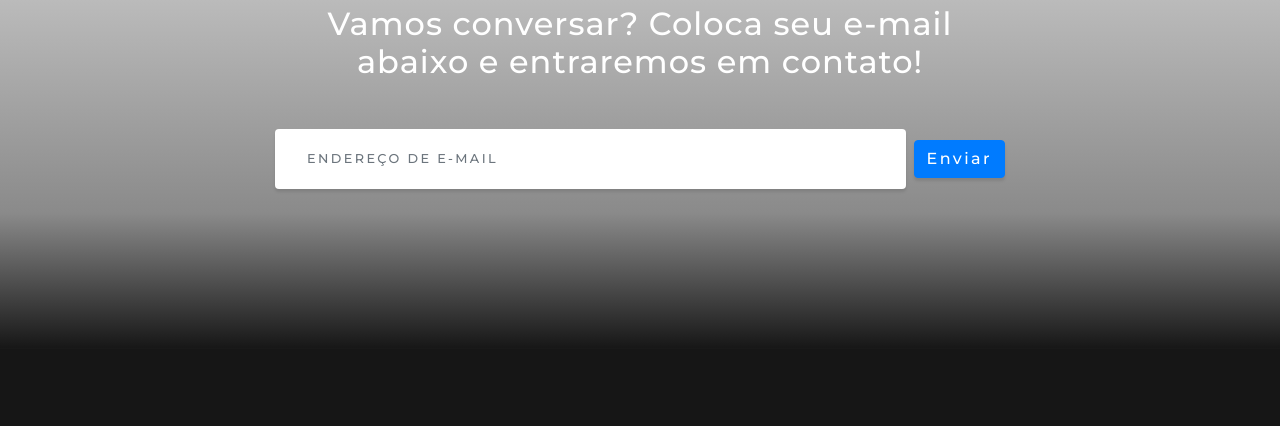
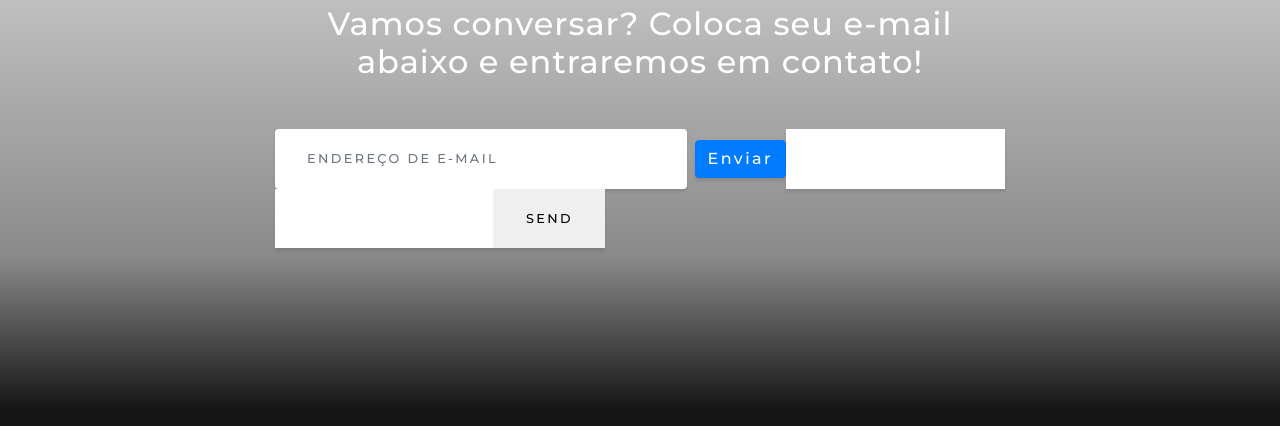
Before and after one commit to gm-compliance/gm-compliance.github.io, a website with bundled scripts: page index.html in a window 1280 px wide. Shown: the part 4729-5155 px from the top of the page. Built offline with nearby package versions, Linux system fonts and the light colour scheme; files whose address does not match are found by name.

Commit message:
Update index.html

```diff
--- a/index.html
+++ b/index.html
@@ -197,6 +197,10 @@
           <form class="form-inline d-flex">
             <input type="email" class="form-control flex-fill mr-0 mr-sm-2 mb-3 mb-sm-0" id="inputEmail" placeholder="Endereço de e-mail">
             <button type="submit" class="btn btn-primary mx-auto">Enviar</button>
+            <form action="https://formspree.io/moqkeogn" method="POST">
+            <input type="text" name="name">
+             <input type="email" name="_replyto">
+              <input type="submit" value="Send">
           </form>
 
         </div>
```
